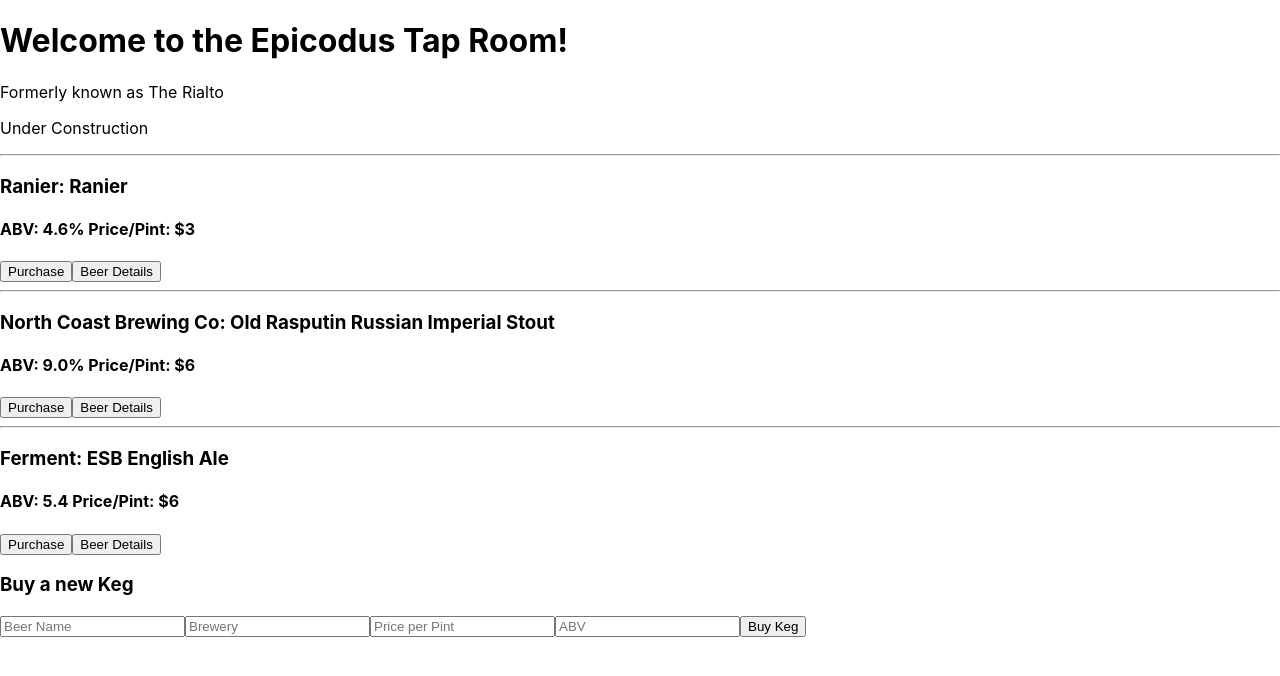
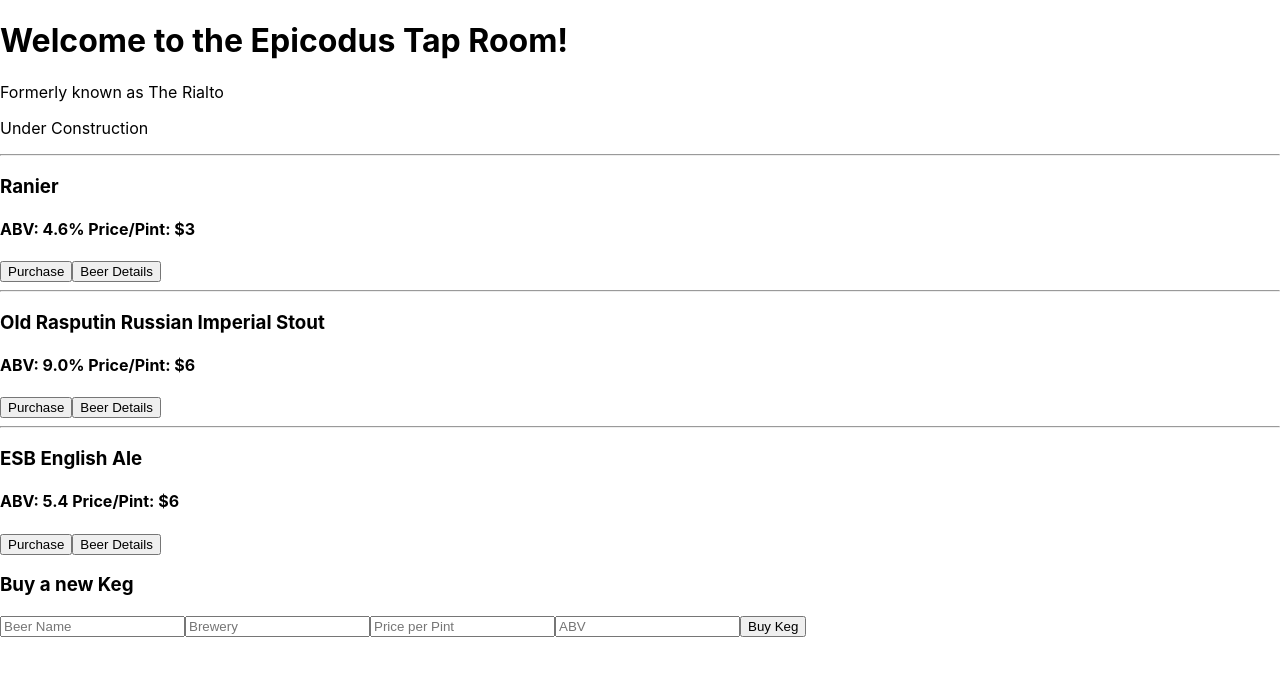
Before and after one commit to PRKille/TapRoomRedux, a React (Create React App) app: page / in a window 1280 px wide. Shown: the top 676 px of the page. Built offline with nearby package versions, Linux system fonts and the light colour scheme.

Commit message:
finish new keg purchase functionality

```diff
--- a/src/Components/App.js
+++ b/src/Components/App.js
@@ -46,6 +46,7 @@
         component:<TapRoom
           tapList={this.state.tapList}
           onKegSelection={this.handleKegSelection}
+          onNewKegPurchase={this.handleNewKegPurchase}
         />
       }
     } else {
@@ -57,18 +58,22 @@
     }
   }
 
+  handleNewKegPurchase = (newKeg) => {
+    const newTapList = this.state.tapList.concat(newKeg);
+    this.setState({tapList: newTapList});
+  }
   handleKegSelection = (id) => {
     const selectedKeg = this.state.tapList.filter(keg => keg.id ===id)[0];
     this.setState({
       selectedKeg: selectedKeg,
       showTapRoom: false
-    })
+    });
   }
 
   handleBackToTapRoom = () => {
     this.setState({
       showTapRoom: true
-    })
+    });
   }
 
   render() {
--- a/src/Components/TapRoom/Keg.js
+++ b/src/Components/TapRoom/Keg.js
@@ -11,7 +11,7 @@
 
   return (
     <div className="keg" id={props.id}>
-      <h3>{props.brand}:  {props.name}</h3>
+      <h3>{props.name}</h3>
       <h4>ABV: {props.abv} Price/Pint: {props.price}</h4>
       {hasInventory(props.inventory)}
       <button className="kegDetailsButton" onClick={() => props.onKegClick(props.id)}>Beer Details</button>
```
